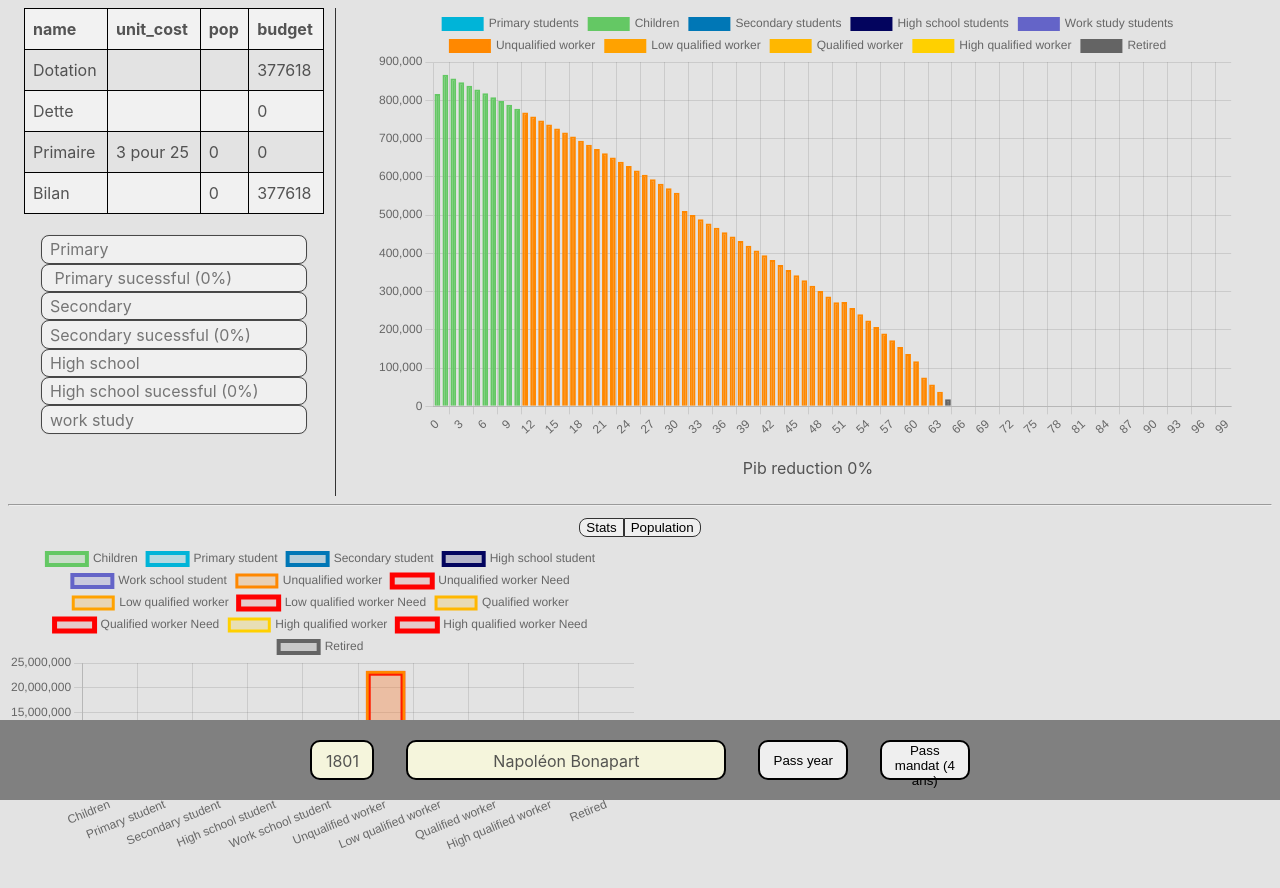
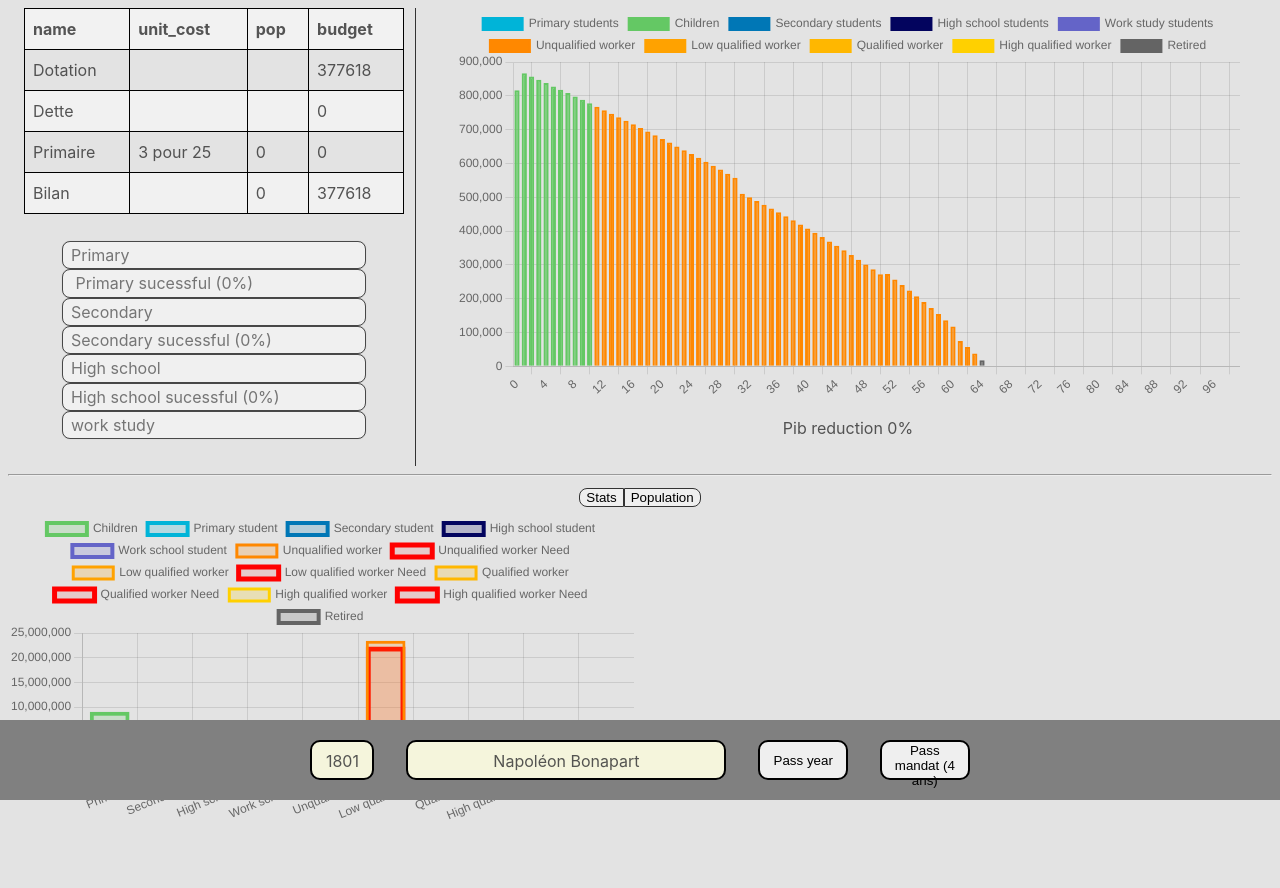
Before and after one commit to juliengossa/DemoDemo, a React (Vite) app: page / in a window 1280 px wide. Shown: the top 888 px of the page. Built offline with nearby package versions, Linux system fonts and the light colour scheme.

Commit message:
modif de css

```diff
--- a/src/App.css
+++ b/src/App.css
@@ -98,11 +98,15 @@ ul {
 }
 
 #sidebar {
-  width: 20rem;
+  width: 25rem;
   border-right: solid 1px #333333;
   padding-right: 1rem;
   display: flex;
   flex-direction: column;
+}
+
+.row input {
+  width: 80%;
 }
 
 #sidebar form {
--- a/src/components/PassYear.tsx
+++ b/src/components/PassYear.tsx
@@ -60,13 +60,13 @@ export function PassYear(props: UpdateSchoolProps) {
 
     return (
         <div id="passYear">
-            {leaderId <= leaderList.length ?
+            {props.setEnded ?
                 <>
                     <p>{year}</p>
                     <p>{leader.name}</p>
                     <button onClick={() => updateData(1)}>Pass year</button>
                     <button onClick={() => updateData((leader.end-year)+1)}>Pass mandat {`(${(leader.end-year+1)} ans)`}</button></> :
-                <p id="end">Fin GG</p>
+                <p id="end">Fin bien joué</p>
             }
         </div>
     )
```
Also changed, not shown: src/models/Data.ts (+81 -81 lines).
